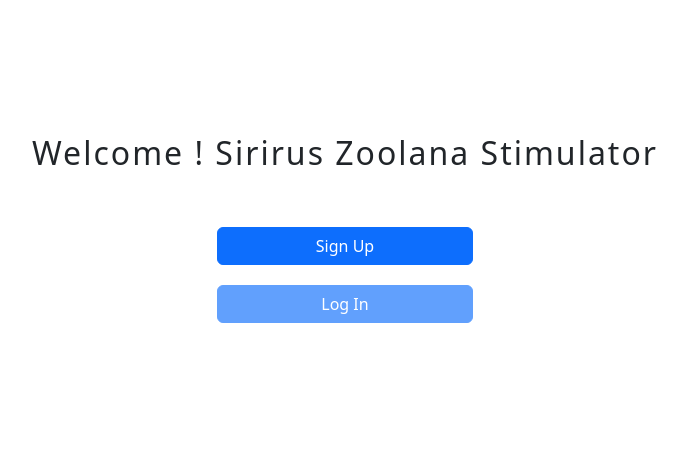
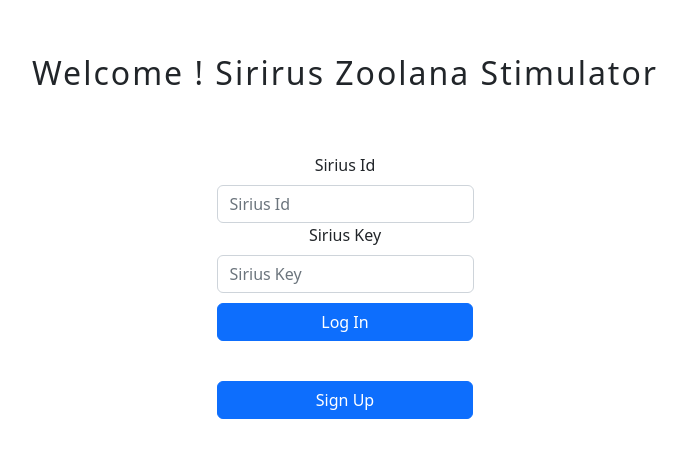
Before and after one commit to Starloop-Studios/sirius-js-simulator, a React (Create React App) app: page / in a window 1280 px wide. Shown: the part 151-608 px from the top of the page, without its empty margins (295-982 px from the left). Built offline with nearby package versions, Linux system fonts and the light colour scheme; no server answers.

Commit message:
CHANGE : user login flow

```diff
--- a/src/components/Auth/Auth.js
+++ b/src/components/Auth/Auth.js
@@ -1,6 +1,7 @@
-import { useContext } from "react";
+import { useContext, useState } from "react";
 import Styles from "./auth.module.css";
 import Button from "react-bootstrap/Button";
+import Form from "react-bootstrap/Form";
 import config from "../../Config/config";
 import useHttp from "../../hooks/use-http";
 import Toast from "../UI/Toast";
@@ -20,18 +21,45 @@ function formBody(details) {
 const Auth = () => {
   const { isLoading, isError, sendRequest, clearError } = useHttp();
   const authCtx = useContext(AuthContext);
+  const [siriusId, setSiriusId] = useState();
+  const [siriusKey, setSiriusKey] = useState();
 
+  const setIntialToken = async () => {
+    console.log("setIntialToken() called !");
+    const tempAppIdKeyForInitialToken = config.tempAppIdKeyForInitialToken;
+    const authenticateForToken = config.authenticateForToken;
+    let data;
+    try {
+      data = await sendRequest(
+        `${process.env.REACT_APP_HOST_URL}${authenticateForToken.path}`,
+        authenticateForToken.method,
+        formBody(tempAppIdKeyForInitialToken),
+        { "Content-Type": "application/x-www-form-urlencoded;charset=UTF-8" }
+      );
+      console.log("App authenticate Token received .");
+      return data.accessToken;
+    } catch (error) {
+      console.log(error, isError);
+    }
+  };
   const signUp = async () => {
+    console.log("userCreation() called !");
     const userForCreation = config.userForCreation;
+    const intialToken = await setIntialToken();
     let data;
     try {
       let data = await sendRequest(
         `${process.env.REACT_APP_HOST_URL}${userForCreation.path}`,
         userForCreation.method,
         null,
-        { Authorization: `Bearer ${authCtx.token}` }
+        { Authorization: `Bearer ${intialToken}` }
       );
-      authCtx.setData(data);
+      console.log(data, "Created User Data.");
+      authCtx.setUserData({
+        username: data.username,
+        siriusKey: data.siriusKey,
+        siriusId: data.siriusId,
+      });
     } catch (error) {
       console.log(error, isError);
     }
@@ -39,17 +67,25 @@ const Auth = () => {
 
   const logIn = async () => {
     const userData = authCtx.userData;
+    let tempAppIdKeyForInitialToken = config.tempAppIdKeyForInitialToken;
     if (!userData) {
-      console.log("No user data present . Please create a user");
-      return;
+      tempAppIdKeyForInitialToken = {
+        ...tempAppIdKeyForInitialToken,
+        siriusId,
+        siriusKey,
+      };
+      console.log(
+        tempAppIdKeyForInitialToken,
+        "No user data present . Logging in with user provided data ."
+      );
+    } else {
+      tempAppIdKeyForInitialToken = {
+        ...tempAppIdKeyForInitialToken,
+        siriusId: userData.siriusId,
+        siriusKey: userData.siriusKey,
+      };
     }
-    let tempAppIdKeyForInitialToken = config.tempAppIdKeyForInitialToken;
     const authenticateForToken = config.authenticateForToken;
-    tempAppIdKeyForInitialToken = {
-      ...tempAppIdKeyForInitialToken,
-      siriusId: userData.siriusId,
-      siriusKey: userData.siriusKey,
-    };
     let data;
     try {
       data = await sendRequest(
@@ -68,12 +104,30 @@ const Auth = () => {
       {isLoading && <Spinner show={isLoading} />}
       <div className={Styles.body}>Welcome ! Sirirus Zoolana Stimulator </div>
       <div className={Styles.control}>
-        <Button onClick={signUp} disabled={!!authCtx.userData}>
-          Sign Up
-        </Button>
-        <Button onClick={logIn} disabled={!authCtx.userData}>
-          Log In
-        </Button>
+        <Form>
+          <Form.Group className="mb" controlId="formBasicEmail">
+            <Form.Label>Sirius Id</Form.Label>
+            <Form.Control
+              type="text"
+              placeholder="Sirius Id"
+              onChange={(event) => {
+                setSiriusId(event.target.value);
+              }}
+            />
+          </Form.Group>
+          <Form.Group className="mb" controlId="formBasicPassword">
+            <Form.Label>Sirius Key</Form.Label>
+            <Form.Control
+              type="text"
+              placeholder="Sirius Key"
+              onChange={(event) => {
+                setSiriusKey(event.target.value);
+              }}
+            />
+          </Form.Group>
+        </Form>
+        <Button onClick={logIn}>Log In</Button>
+        <Button onClick={signUp}>Sign Up</Button>
       </div>
       <Toast isError={isError} clearError={clearError} />
       {authCtx.userData && (
--- a/src/components/Auth/auth.module.css
+++ b/src/components/Auth/auth.module.css
@@ -1,6 +1,6 @@
 .container {
   /* border: 2px solid red; */
-  margin-top: 30vh;
+  margin-top: 20vh;
 }
 .body {
   /* border: 2px solid green; */
@@ -11,6 +11,7 @@
 }
 .control {
   /* border: 2px solid blue; */
+  margin-top: 2vh;
   display: flex;
   flex-direction: column;
   align-items: center;
@@ -18,4 +19,5 @@
 .control button{
     width: 20%;
     margin: 10px;
+    margin-bottom: 30px;
 }
--- a/src/pages/Auth.js
+++ b/src/pages/Auth.js
@@ -1,47 +1,8 @@
-import { useContext, useEffect } from "react";
-import config from "../Config/config";
-import useHttp from "../hooks/use-http";
-import AuthContext from "../store/auth-context";
-import Spinner from "../components/UI/Spinner";
 import AuthCom from "../components/Auth/Auth";
-function formBody(details) {
-  var formBody = [];
-  for (var property in details) {
-    var encodedKey = encodeURIComponent(property);
-    var encodedValue = encodeURIComponent(details[property]);
-    formBody.push(encodedKey + "=" + encodedValue);
-  }
-  return (formBody = formBody.join("&"));
-}
 
 const Auth = () => {
-  const { isLoading, isError, sendRequest, clearError } = useHttp();
-  const authCtx = useContext(AuthContext);
-
-  const setIntialToken = async () => {
-    const tempAppIdKeyForInitialToken = config.tempAppIdKeyForInitialToken;
-    const authenticateForToken = config.authenticateForToken;
-    let data;
-    try {
-      data = await sendRequest(
-        `${process.env.REACT_APP_HOST_URL}${authenticateForToken.path}`,
-        authenticateForToken.method,
-        formBody(tempAppIdKeyForInitialToken),
-        { "Content-Type": "application/x-www-form-urlencoded;charset=UTF-8" }
-      );
-      authCtx.setToken(data.accessToken);
-    } catch (error) {
-      console.log(error, isError);
-    }
-  };
-
-  useEffect(() => {
-    setIntialToken();
-  }, []);
-
   return (
     <>
-      {isLoading && <Spinner show={isLoading} />}
       <AuthCom />
     </>
   );
--- a/src/store/auth-context.js
+++ b/src/store/auth-context.js
@@ -7,7 +7,7 @@ const AuthContext = createContext({
   setToken: () => {},
   login: (token) => {},
   // logout: () => {},
-  setData: () => {},
+  setUserData: () => {},
   buildingData: {},
   setBuildingData: () => {},
   inventoryData: {},
@@ -27,10 +27,6 @@ export const AuthContextProvider = (props) => {
     setToken(token);
     setIsLoggedIn(true);
     localStorage.setItem("token", token);
-  }, []);
-
-  const setData = useCallback((data) => {
-    setUserData(data);
   }, []);
 
   // const logoutHandler = useCallback(() => {
@@ -83,7 +79,7 @@ export const AuthContextProvider = (props) => {
     token,
     isLoggedin,
     userData,
-    setData,
+    setUserData,
     setToken,
     buildingData,
     setBuildingData,
```
